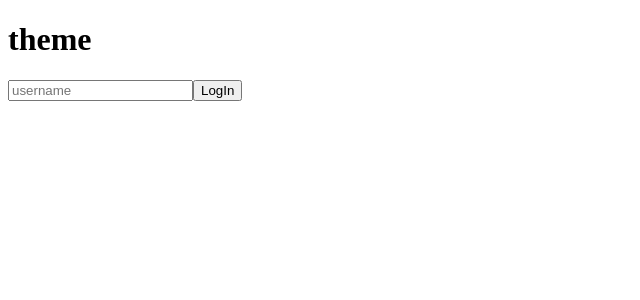
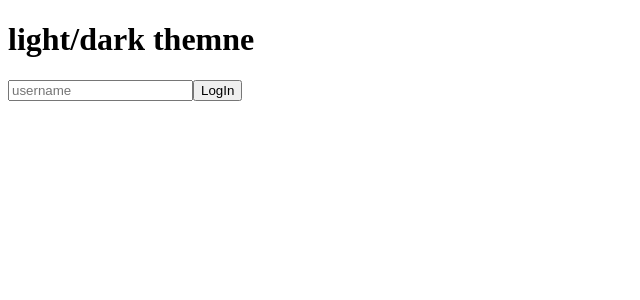
Before and after one commit to landhyun/react_typescript_class, a React (Create React App) app: page / in a window 1280 px wide. Shown: the top 300 px of the page, without its empty margins (0-640 px from the left). Built offline with nearby package versions, Linux system fonts and the light colour scheme.

Commit message:
#3.6 fin

```diff
--- a/src/App.tsx
+++ b/src/App.tsx
@@ -21,7 +21,7 @@ function App() {
     return (
 		<div>
 		<Container>
-		<H1>theme</H1>
+		<H1>light/dark themne</H1>
         <form onSubmit={onSubmit}>
           	<input type="text"
 					onChange={onChange}
--- a/src/index.tsx
+++ b/src/index.tsx
@@ -2,7 +2,6 @@ import React from 'react';
 import ReactDOM from 'react-dom/client';
 import { ThemeProvider } from 'styled-components';
 import App from './App';
-//import Form from './Form';
 //import { darkTheme } from './theme';
 import { lightTheme } from './theme';
 
--- a/src/styled.d.ts
+++ b/src/styled.d.ts
@@ -4,6 +4,6 @@ declare module 'styled-components' {
     export interface DefaultTheme {
         textColor: string;
         bgColor: string;
-        btnColor?: string;
+        btnColor: string;
     }
 }
--- a/src/theme.ts
+++ b/src/theme.ts
@@ -3,10 +3,11 @@ import { DefaultTheme } from "styled-components";
 export const lightTheme: DefaultTheme = {
     textColor: "black",
     bgColor: "white",
-    btnColor: "tomato"
+    btnColor: "teal"
 };
 
 export const darkTheme: DefaultTheme = {
     textColor: "white",
     bgColor: "black",
+    btnColor:"tomato"
 };
```
